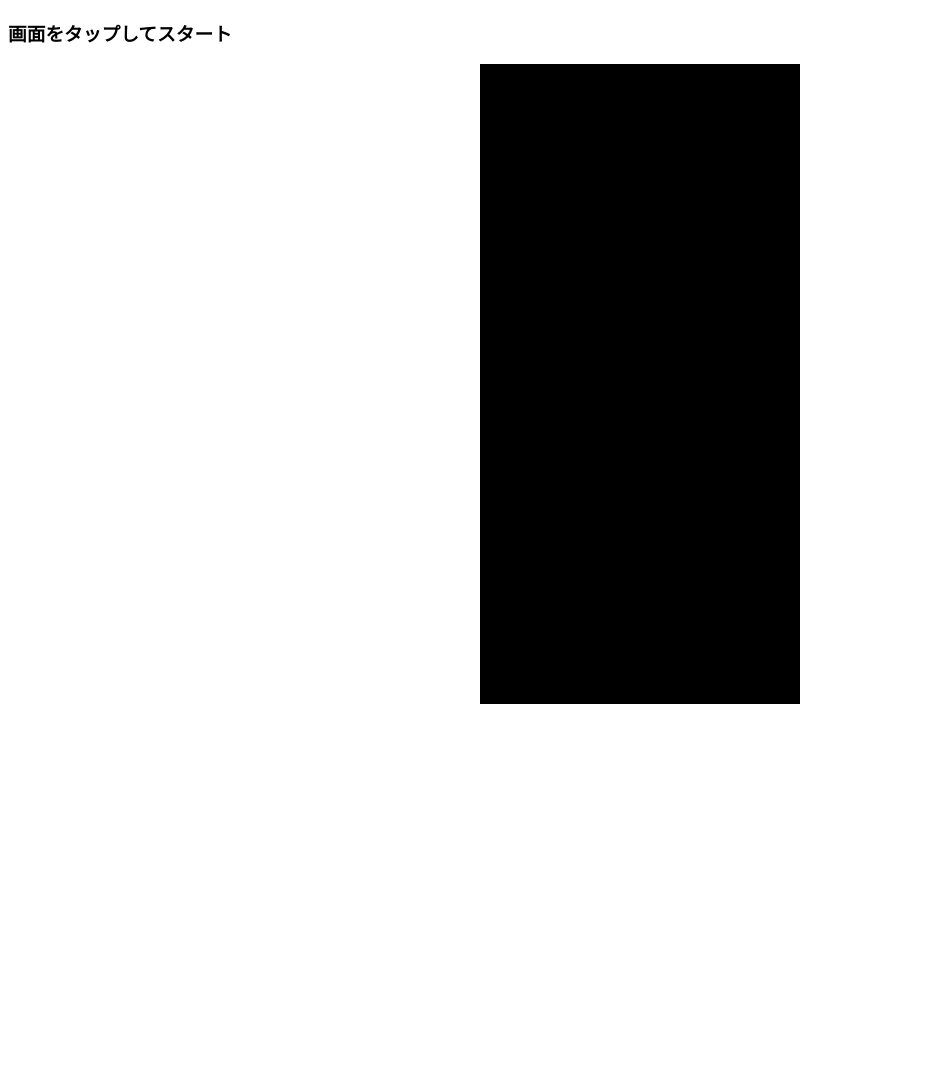
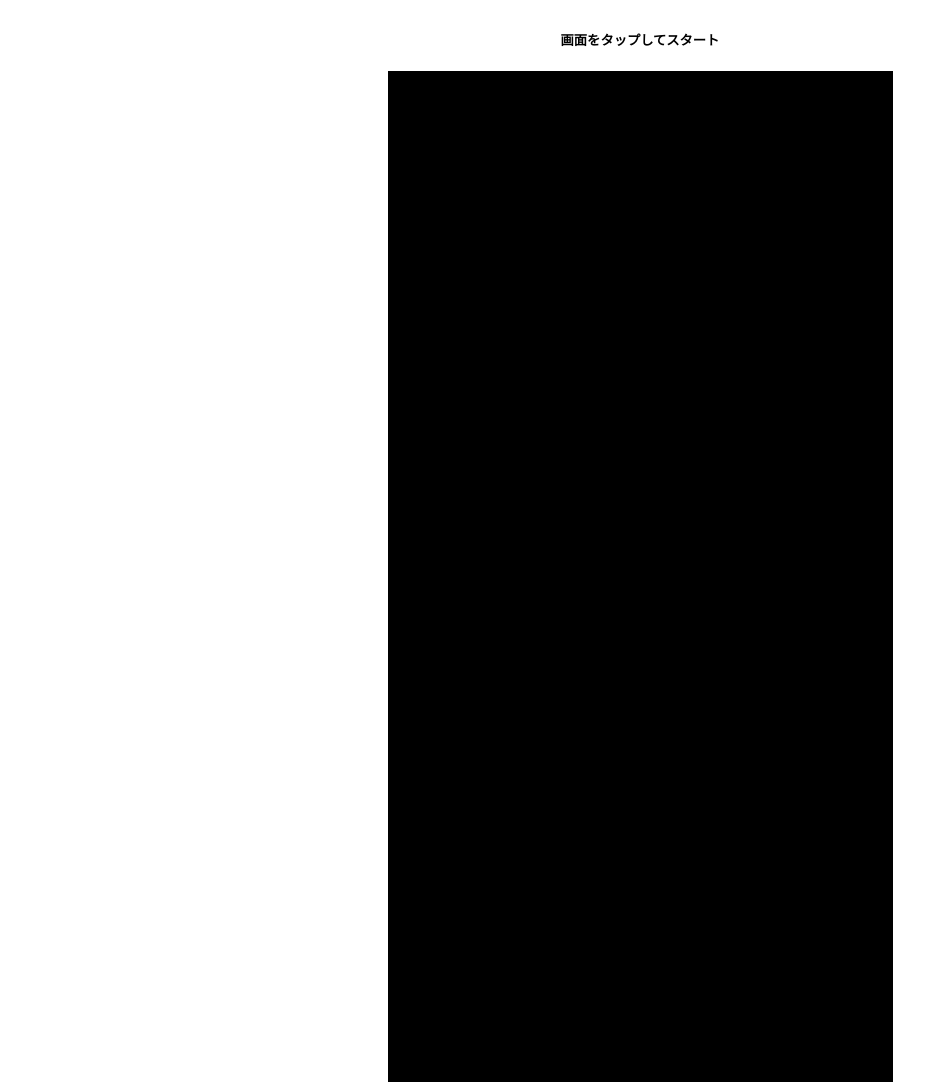
Before and after one commit to willbank-inc/SampleProjects, a plain HTML site: page FallingGame/index.html in a window 1280 px wide. Shown: the whole page, without its empty margins (0-947 px from the left). Before the commit the page ends 819 px from the top, so only its background shows below. Drawn offline with Linux system fonts and the light colour scheme.

Commit message:
fix: 見た目調整

```diff
--- a/FallingGame/index.html
+++ b/FallingGame/index.html
@@ -6,9 +6,9 @@
     <meta name="viewport" content="width=device-width,initial-scale=1" />
     <script type="text/javascript" src="js/tetris.js"></script>
   </head>
-  <h3>画面をタップしてスタート</h3>
   <body style="height: 100%">
-    <div id="canvas-container" style="touch-action: manipulation; width: 100%; height: 80%; display: flex; justify-content: center;">
+    <div id="canvas-container" style="touch-action: manipulation; width: 100%; height: 100%; min-height:300px; display: flex; flex-direction: column; align-items: center;">
+      <h5>画面をタップしてスタート</h5>
       <canvas
         id="canvas"
         style="background-color: black;"
--- a/FallingGame/js/tetris.js
+++ b/FallingGame/js/tetris.js
@@ -127,7 +127,7 @@ class Tetris {
   clear = () => {
     const { clientWidth, clientHeight } = this.container;
     this.canvas.height =
-      clientWidth > clientHeight ? clientWidth : clientHeight;
+      (clientWidth > clientHeight ? clientWidth : clientHeight) * 0.8;
     this.canvas.width = this.canvas.height / 2;
 
     this.cellWidth = this.canvas.width / AREA_WIDTH;
```
